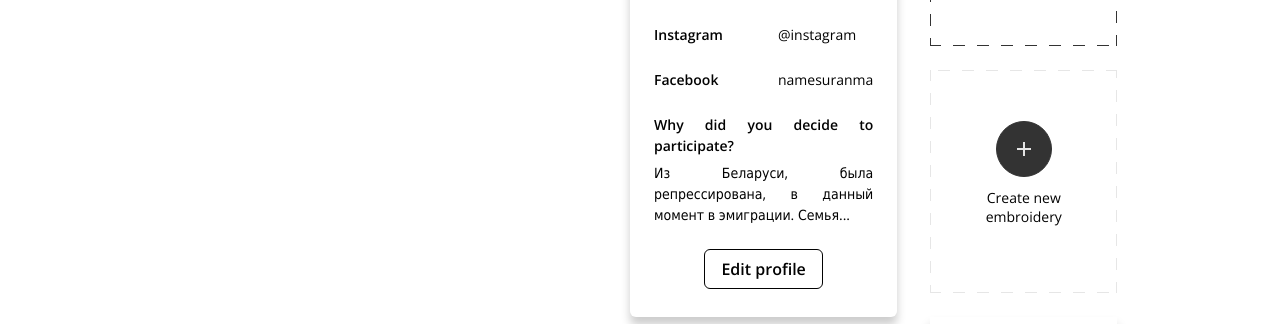
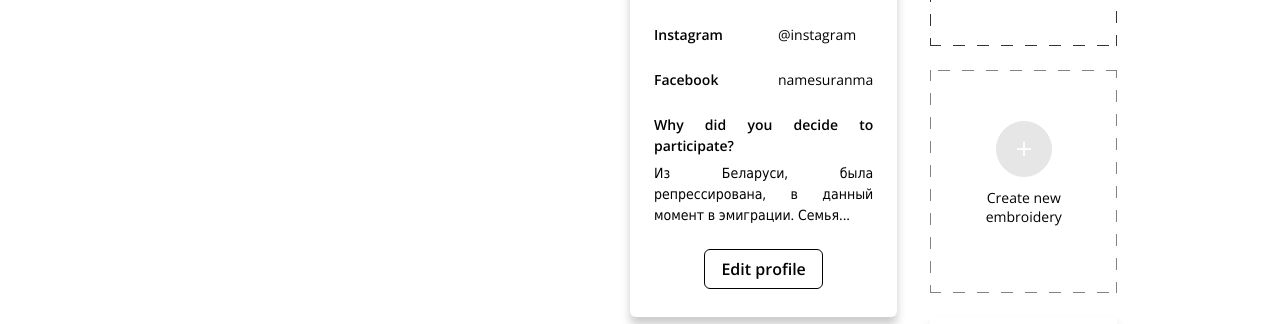
Before and after one commit to davidlipkovic/framed-in-belarus-nuxt, a Nuxt app: page /UserCabinet in a window 1280 px wide. Shown: the part 421-745 px from the top of the page. Built offline with nearby package versions, Linux system fonts and the light colour scheme.

Commit message:
Changes by designer

```diff
--- a/pages/UserCabinet/UserCabinet.scss
+++ b/pages/UserCabinet/UserCabinet.scss
@@ -104,6 +104,7 @@
 .embroideryCards {
   display: flex;
   flex-wrap: wrap;
+  align-items: flex-start;
   margin-bottom: 3.75rem;
 }
 .embroideryCard {
@@ -138,9 +139,17 @@
   box-shadow: none;
 }
 .embroideryCard.New:disabled {
-  background-image: repeating-linear-gradient(120deg, $greyDisabledBg, $greyDisabledBg 6px, transparent 6px, transparent 12px, $greyDisabledBg 12px), repeating-linear-gradient(210deg, $greyDisabledBg, $greyDisabledBg 6px, transparent 6px, transparent 12px, $greyDisabledBg 12px), repeating-linear-gradient(-60deg, $greyDisabledBg, $greyDisabledBg 6px, transparent 6px, transparent 12px, $greyDisabledBg 12px), repeating-linear-gradient(30deg, $greyDisabledBg, $greyDisabledBg 6px, transparent 6px, transparent 12px, $greyDisabledBg 12px);
+  background-image: repeating-linear-gradient(120deg, $greyDisabledColor, $greyDisabledColor 6px, transparent 6px, transparent 12px, $greyDisabledColor 12px), repeating-linear-gradient(210deg, $greyDisabledColor, $greyDisabledColor 6px, transparent 6px, transparent 12px, $greyDisabledColor 12px), repeating-linear-gradient(-60deg, $greyDisabledColor, $greyDisabledColor 6px, transparent 6px, transparent 12px, $greyDisabledColor 12px), repeating-linear-gradient(30deg, $greyDisabledColor, $greyDisabledColor 6px, transparent 6px, transparent 12px, $greyDisabledColor 12px);
   color: $greyDisabledColor;
   cursor: default;
+  .embroideryCard-img {
+    rect:first-child {
+      fill: $greyDisabledBg;
+    }
+    rect:last-child {
+      stroke: $greyDisabledBg;
+    }
+  }
 }
 
 .embroideryCard-content {
--- a/pages/UserCabinet/index.vue
+++ b/pages/UserCabinet/index.vue
@@ -76,7 +76,11 @@ const editModal = ref({
           to="/Embroidery/Step1"
           class="embroideryCard New">
           <div class="embroideryCard-content">
-            <img src="../../assets/media/img/btnPlus.svg" alt="+" class="embroideryCard-img Create">
+            <svg width="56" height="56" viewBox="0 0 56 56" fill="none" xmlns="http://www.w3.org/2000/svg" alt="+" class="embroideryCard-img Create">
+              <rect x="0.5" y="0.5" width="55" height="55" rx="27.5" fill="#333333"/>
+              <path fill-rule="evenodd" clip-rule="evenodd" d="M35 29H29V35H27V29H21V27H27V21H29V27H35V29Z" fill="white" fill-opacity="0.87"/>
+              <rect x="0.5" y="0.5" width="55" height="55" rx="27.5" stroke="#333333"/>
+            </svg>
             Create new embroidery
           </div>
         </nuxt-link>
@@ -84,7 +88,11 @@ const editModal = ref({
           to="/Embroidery/Step1"
           class="embroideryCard New">
           <div class="embroideryCard-content">
-            <img src="../../assets/media/img/btnPlus.svg" alt="+" class="embroideryCard-img Create">
+            <svg width="56" height="56" viewBox="0 0 56 56" fill="none" xmlns="http://www.w3.org/2000/svg" alt="+" class="embroideryCard-img Create">
+              <rect x="0.5" y="0.5" width="55" height="55" rx="27.5" fill="#333333"/>
+              <path fill-rule="evenodd" clip-rule="evenodd" d="M35 29H29V35H27V29H21V27H27V21H29V27H35V29Z" fill="white" fill-opacity="0.87"/>
+              <rect x="0.5" y="0.5" width="55" height="55" rx="27.5" stroke="#333333"/>
+            </svg>
             Create new embroidery
           </div>
         </button>
```
